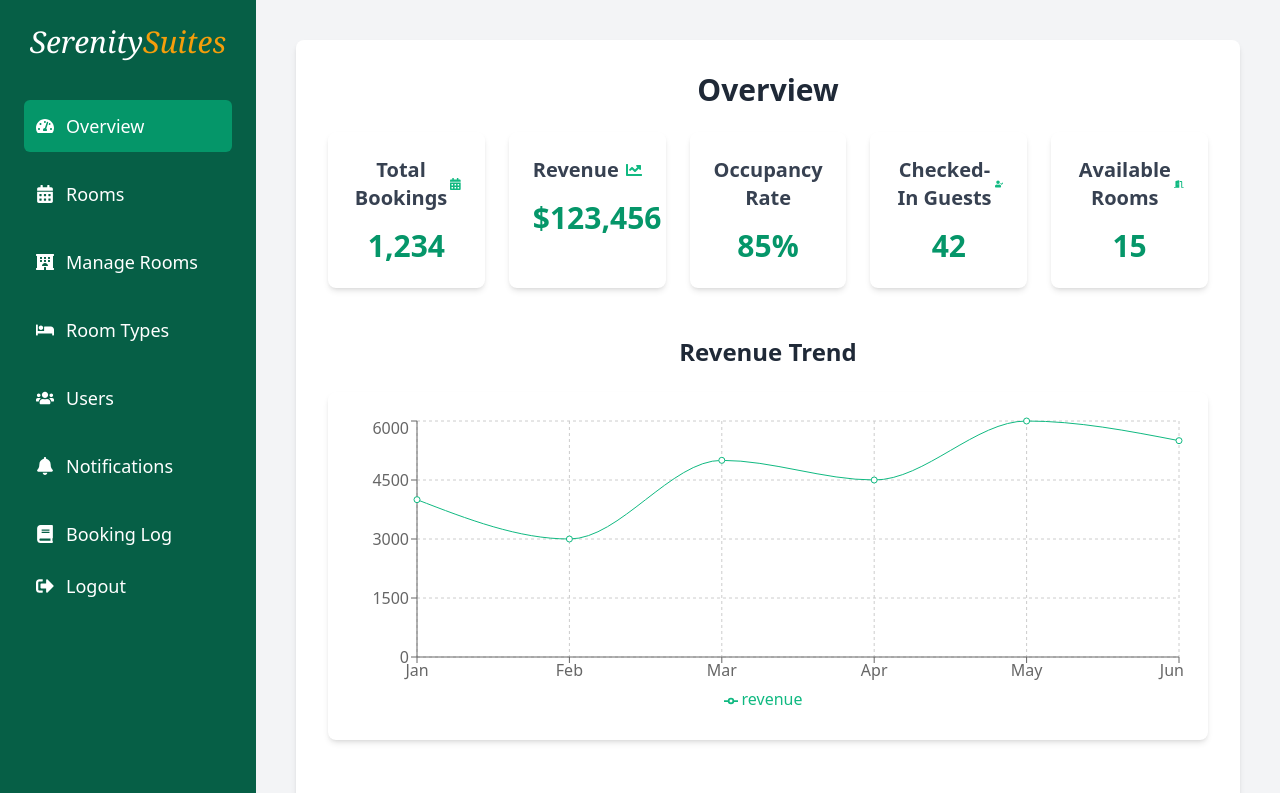
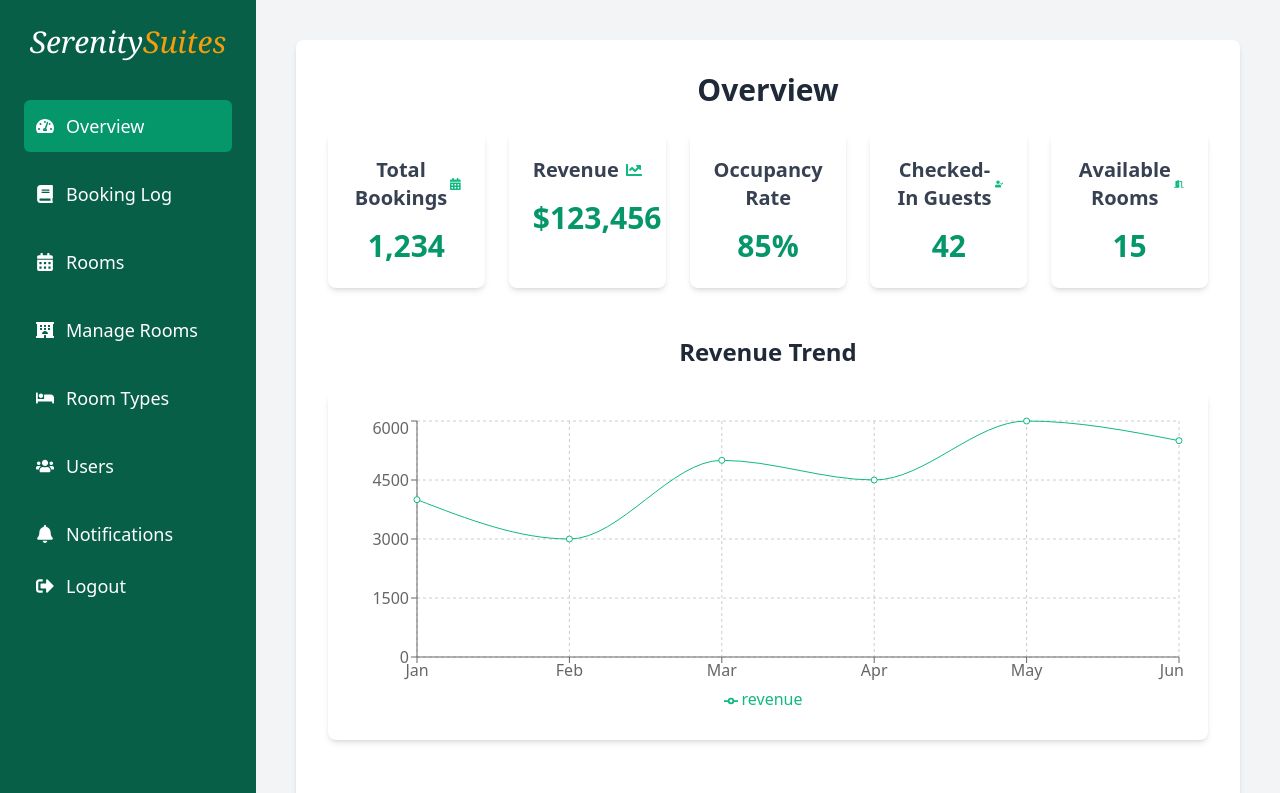
Before and after one commit to ron062394/Serenity-Suites-Hotel---MERN-Tailwind, a React (Create React App) app in the folder frontend/: page /admin in a window 1280 px wide. Shown: the top 793 px of the page. Built offline with nearby package versions, Linux system fonts and the light colour scheme.

Commit message:
Updated admin side panel

```diff
--- a/frontend/src/pages/admin/AdminDashboard.jsx
+++ b/frontend/src/pages/admin/AdminDashboard.jsx
@@ -182,12 +182,12 @@ function AdminDashboard() {
         <ul className="space-y-4">
           {[
             { name: 'Overview', icon: <FaTachometerAlt />, tab: 'overview' },
+            { name: 'Booking Log', icon: <FaBook />, tab: 'bookinglog' },
             { name: 'Rooms', icon: <FaCalendarAlt />, tab: 'bookings' },
             { name: 'Manage Rooms', icon: <FaHotel />, tab: 'rooms' },
             { name: 'Room Types', icon: <FaBed />, tab: 'roomtype' },
             { name: 'Users', icon: <FaUsers />, tab: 'users' },
             { name: 'Notifications', icon: <FaBell />, tab: 'notifications' },
-            { name: 'Booking Log', icon: <FaBook />, tab: 'bookinglog' },
           ].map((item) => (
             <li key={item.tab}>
               <button
```
